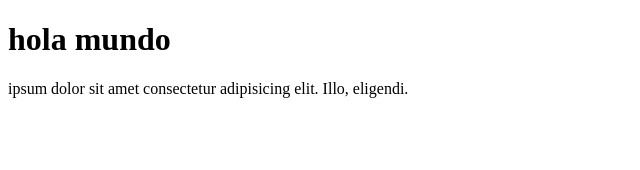
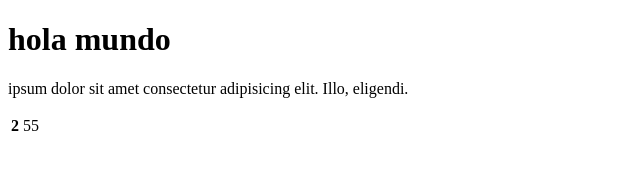
Before and after one commit to Jesusapariciof/probando-git, a plain HTML site: page index.html in a window 1280 px wide. Shown: the full height of the page, 0-640 px from the left. Drawn offline with Linux system fonts and the light colour scheme.

Commit message:
añado tabla

```diff
--- a/index.html
+++ b/index.html
@@ -8,5 +8,10 @@
 <body>
     <h1>hola mundo</h1>
     <p> ipsum dolor sit amet consectetur adipisicing elit. Illo, eligendi.
+
+        <table>
+            <th>2</th>
+            <td>55</td>
+        </table>
     </body></p>
 </html>
```
